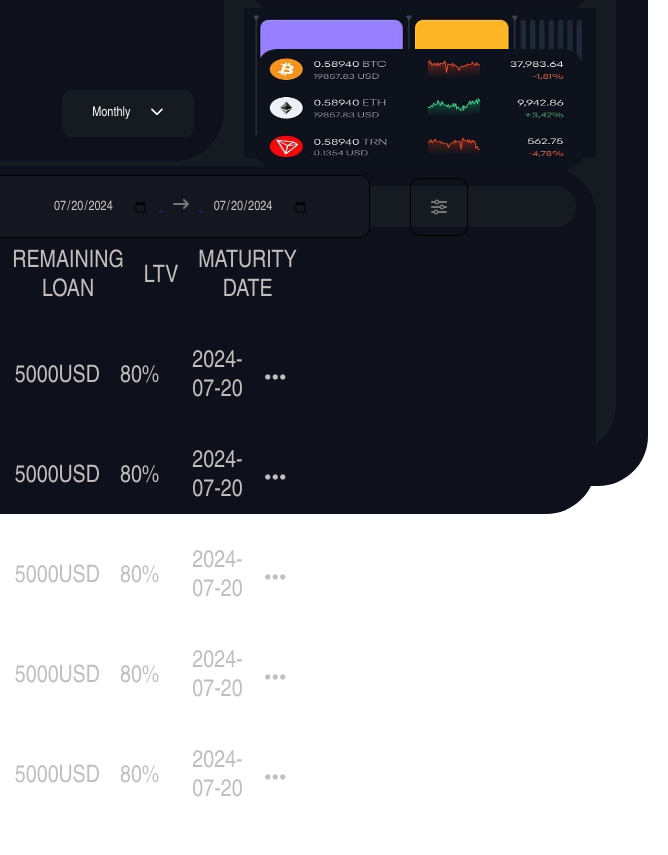
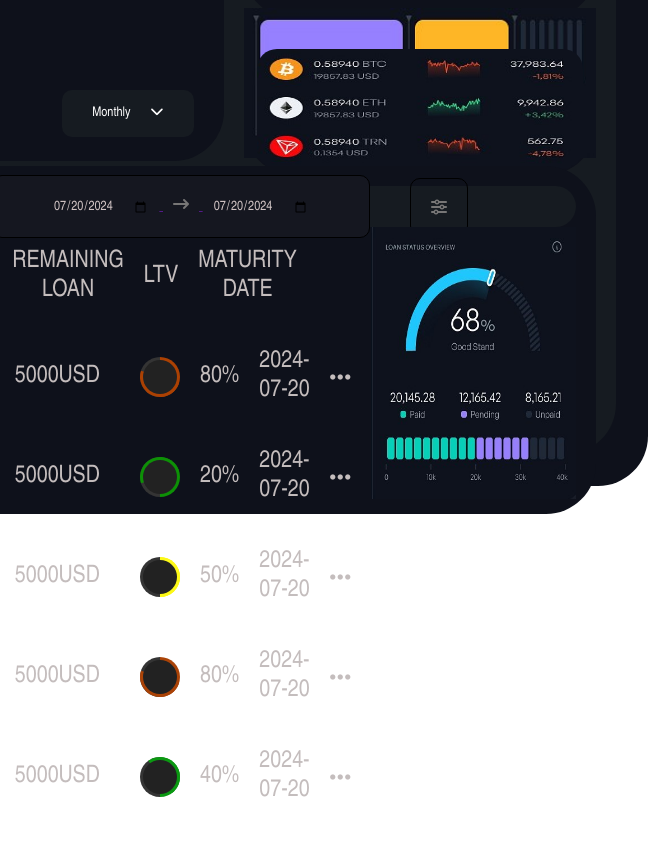
Before and after one commit to im-masum/new-dashboard, a plain HTML site: page index.html in a window 1280 px wide. Shown: the part 366-1221 px from the top of the page, 612-1280 px from the left. Drawn offline with nearby package versions, Linux system fonts and the light colour scheme.

Commit message:
without responsive project complete

```diff
--- a/index.html
+++ b/index.html
@@ -127,7 +127,8 @@
                                         <td><img src="images/btc-logo.jpg" alt="">Loan1</td>
                                         <td>201 <br>6250USD</td>
                                         <td>5000USD</td>
-                                        <td>80%</td>
+                                        <td>
+                                        <div class="progress" style="--i:80;--clr:#ab4103;"></div> 80%</td>
                                         <td>2024-07-20</td>
                                         <td><i class="fa-solid fa-ellipsis"></i></td>
                                       </tr>
@@ -135,7 +136,9 @@
                                         <td><img src="images/Eth-logo.jpg" alt="">Loan2</td>
                                         <td>201 <br>6250USD</td>
                                         <td>5000USD</td>
-                                        <td>80%</td>
+                                        <td>
+                                        <div class="progress" style="--i:20;--clr:#0d9006;"></div>
+                                        20%</td>
                                         <td>2024-07-20</td>
                                         <td><i class="fa-solid fa-ellipsis"></i></td>
                                       </tr>
@@ -143,7 +146,9 @@
                                         <td><img src="images/btc-logo.jpg" alt="">Loan1</td>
                                         <td>201 <br>6250USD</td>
                                         <td>5000USD</td>
-                                        <td>80%</td>
+                                        <td>
+                                        <div class="progress" style="--i:50;--clr:#fcf817;"></div>
+                                            50%</td>
                                         <td>2024-07-20</td>
                                         <td><i class="fa-solid fa-ellipsis"></i></td>
                                       </tr>
@@ -151,7 +156,8 @@
                                         <td><img src="images/Eth-logo.jpg" alt="">Loan1</td>
                                         <td>201 <br>6250USD</td>
                                         <td>5000USD</td>
-                                        <td>80%</td>
+                                        <td>
+                                        <div class="progress" style="--i:80;--clr:#aa4307;"></div>80%</td>
                                         <td>2024-07-20</td>
                                         <td><i class="fa-solid fa-ellipsis"></i></td>
                                       </tr>
@@ -159,23 +165,19 @@
                                         <td><img src="images/btc-logo.jpg" alt="">Loan1</td>
                                         <td>201 <br>6250USD</td>
                                         <td>5000USD</td>
-                                        <td>80%</td>
+                                        <td>
+                                        <div class="progress" style="--i:40;--clr:#0b9812;"></div>
+                                        40%</td>
                                         <td>2024-07-20</td>
                                         <td><i class="fa-solid fa-ellipsis"></i></td>
                                       </tr>
 
                                 </tbody>
                             </table>
+                            <div class="con-2-history-img">
+                                <img src="images/img-2.jpg" alt="" class="">
+                            </div>
                         </div>
-                      <!-- <div class="transaction-record-card">
-                        <i class="fa-solid fa-s" class="stripe-icon"></i>
-                        <div class="info">
-                        <h3>Stripe</h3>
-                        <h5>Wed, 16Feb, 18:18 </h5>
-                        </div>
-                        <button>Business</button>
-                        <a href="#" class="">+$1444.00</a>
-                    </div> -->
                 </div>
             </div>
        </div>
--- a/style.css
+++ b/style.css
@@ -458,3 +458,41 @@ td img{
     margin-right: 30px;
     border-radius: 10px;
 }
+
+.progress{
+    margin: 20px;
+    position: relative;
+    width: 40px;
+    height: 40px;
+    border-radius: 50%;
+    background: #343434 linear-gradient(to right, transparent 50%, var(--clr) 0);
+}
+.progress::before{
+    content: '';
+    display: block;
+    height: 100%;
+    margin-left: 50%;
+    transform-origin: left;
+    border-radius: 0 100% 100% 0/50%;
+
+}
+.progress::after{
+    content: '';
+    position: absolute;
+    inset: 3px;
+    border-radius: 50%;
+    background: #222;
+}
+.progress::before{
+    background: var(--clr);
+    transform: rotate(calc(((var(--i) - 50) * 0.01turn )));
+}
+
+.con-2-history-img{
+    width: 40%;
+    height: 35vh;
+}
+.con-2-history-img img{
+    width: 100%;
+    height: 34vh;
+}
```
Also changed, not shown: images/img-2.jpg (added).
